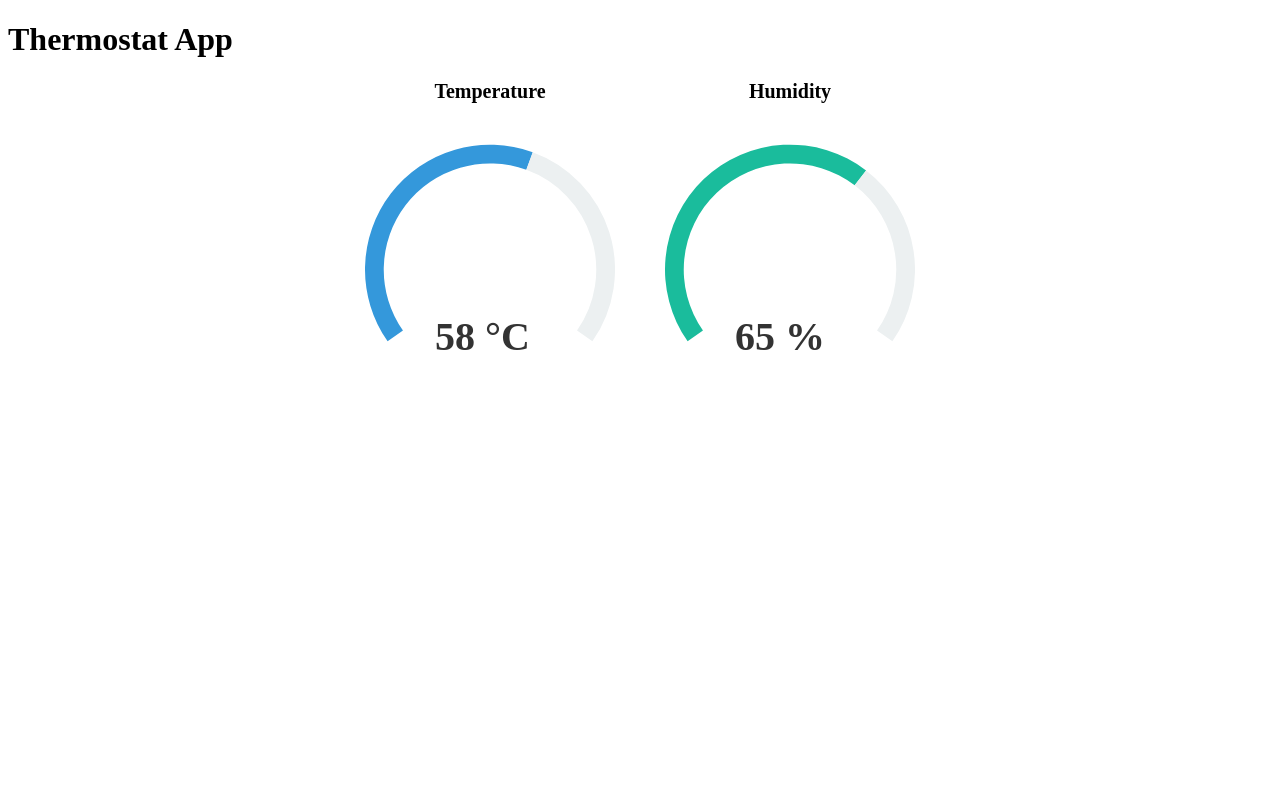
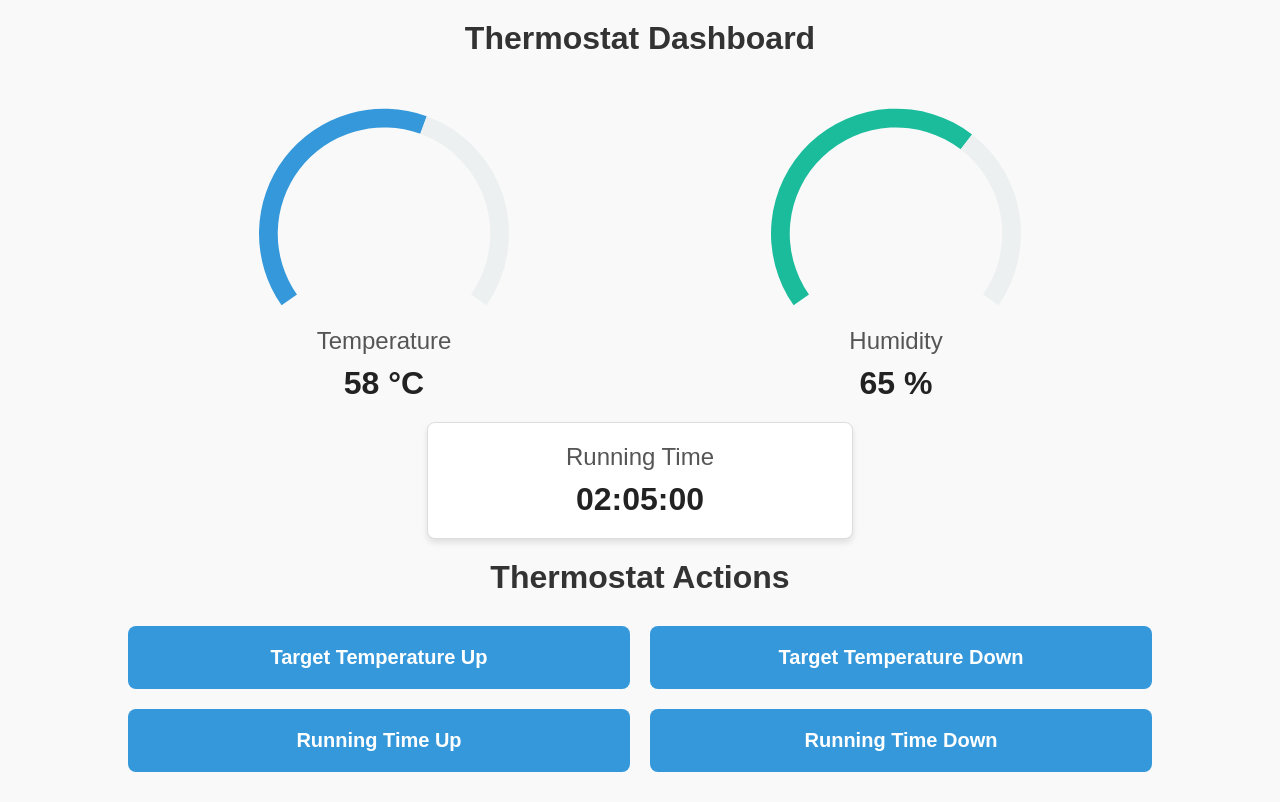
Before and after one commit to alexandrubunea/iot-thermostat-system, a Flask app: page / in a window 1280 px wide. Before the commit the page ends 350 px from the top, so only its background shows below. Run offline with Flask 3, Linux system fonts and the light colour scheme.

Commit message:
Update Added running time display Added thermostat buttons All the variables now update in real time corresponding to python script variables

```diff
--- a/Web/App.py
+++ b/Web/App.py
@@ -1,14 +1,30 @@
-from flask import Flask, render_template
+from flask import Flask, render_template, jsonify, request
 
 app = Flask(__name__)
 
-
+# Existing variables
 current_temperature = 58
 current_humidity = 65
+running_time = 125
 
 @app.route('/')
 def display_temperature():
-    return render_template('index.html', temperature=current_temperature, humidity=current_humidity)
+    return render_template('index.html')
+
+@app.route('/data')
+def get_data():
+    return jsonify({
+        "temperature": current_temperature,
+        "humidity": current_humidity,
+        "running_time": running_time
+    })
+
+@app.route('/button-press', methods=['POST'])
+def handle_button_press():
+    data = request.get_json()
+    action = data.get('action')
+    print(f"Button pressed: {action}")
+    return jsonify({"status": "success", "action_received": action})
 
 if __name__ == '__main__':
     app.run(debug=True)
--- a/Web/Templates/index.html
+++ b/Web/Templates/index.html
@@ -3,80 +3,30 @@
 <head>
     <meta charset="UTF-8">
     <meta name="viewport" content="width=device-width, initial-scale=1.0">
-    <title>Thermostat</title>
+    <title>Dynamic Thermostat App</title>
     <script src="https://cdn.jsdelivr.net/npm/chart.js"></script>
-    <style>
-        .gauge-display {
-            font-size: 40px;
-            font-weight: bold;
-            color: #333;
-            text-align: left;
-            margin-top: -50px;
-            margin-left: 70px;
+    <script>
+        // Function to format time from minutes to hh:mm:ss
+        function formatTime(minutes) {
+            const totalSeconds = minutes * 60;
+            const hrs = Math.floor(totalSeconds / 3600);
+            const mins = Math.floor((totalSeconds % 3600) / 60);
+            const secs = totalSeconds % 60;
+            return `${hrs.toString().padStart(2, '0')}:${mins.toString().padStart(2, '0')}:${secs.toString().padStart(2, '0')}`;
         }
 
+        let tempChart, humidityChart; // Variables for the Chart.js instances
 
-        .chart-container {
-            display: flex;
-            justify-content: center;
-            gap: 50px;
-            margin-bottom: 50px;
-        }
-
-
-        .chart-title {
-            font-size: 20px;
-            font-weight: bold;
-            margin-bottom: 10px;
-            text-align: center;
-        }
-
-        .container {
-            text-align: center;
-        }
-    </style>
-</head>
-<body>
-    <h1>Thermostat App</h1>
-
-
-    <div class="chart-container">
-
-        <div class="container">
-            <div class="chart-title">Temperature</div>
-            <div style="width: 250px; height: 250px;">
-                <canvas id="temperatureGauge" width="250" height="250"></canvas>
-            </div>
-
-            <div class="gauge-display">
-                {{ temperature }} °C
-            </div>
-        </div>
-
-
-        <div class="container">
-            <div class="chart-title">Humidity</div>
-            <div style="width: 250px; height: 250px;">
-                <canvas id="humidityGauge" width="250" height="250"></canvas>
-            </div>
-
-            <div class="gauge-display">
-                {{ humidity }} %
-            </div>
-        </div>
-    </div>
-
-    <script>
-        const ctxTemp = document.getElementById('temperatureGauge').getContext('2d');
-        const temperature = parseInt("{{ temperature }}", 10);
-
-        const tempChart = new Chart(ctxTemp, {
+        function initializeCharts() {
+            // Initialize Temperature Chart
+            const tempCtx = document.getElementById('temperatureChart').getContext('2d');
+            tempChart = new Chart(tempCtx, {
                 type: 'doughnut',
                 data: {
                     datasets: [{
-                    data: [temperature, 100 - temperature],
+                        data: [0, 100], // Placeholder data
                         backgroundColor: ['#3498db', '#ecf0f1'],
-                    borderWidth: 0,
+                        borderWidth: 0
                     }]
                 },
                 options: {
@@ -85,30 +35,20 @@
                     cutout: '85%',
                     rotation: -125,
                     circumference: 250,
-                plugins: {
-                    tooltip: { enabled: false },
-                },
-                legend: {
-                    display: false,
-                },
-                animation: {
-                    animateRotate: true,
-                    animateScale: true
-                }
+                    plugins: { tooltip: { enabled: false } },
+                    legend: { display: false }
                 }
             });
 
-        // Humidity Chart
-        const ctxHum = document.getElementById('humidityGauge').getContext('2d');
-        const humidity = parseInt("{{ humidity }}", 10);
-
-        const humidityChart = new Chart(ctxHum, {
+            // Initialize Humidity Chart
+            const humCtx = document.getElementById('humidityChart').getContext('2d');
+            humidityChart = new Chart(humCtx, {
                 type: 'doughnut',
                 data: {
                     datasets: [{
-                    data: [humidity, 100 - humidity],
+                        data: [0, 100], // Placeholder data
                         backgroundColor: ['#1abc9c', '#ecf0f1'],
-                    borderWidth: 0,
+                        borderWidth: 0
                     }]
                 },
                 options: {
@@ -117,18 +57,207 @@
                     cutout: '85%',
                     rotation: -125,
                     circumference: 250,
-                plugins: {
-                    tooltip: { enabled: false },
-                },
-                legend: {
-                    display: false,
-                },
-                animation: {
-                    animateRotate: true,
-                    animateScale: true
-                }
+                    plugins: { tooltip: { enabled: false } },
+                    legend: { display: false }
                 }
             });
+        }
+
+        function updateData() {
+            fetch('/data')
+                .then(response => response.json())
+                .then(data => {
+                    // Update DOM elements
+                    document.getElementById('temperatureDisplay').textContent = `${data.temperature} °C`;
+                    document.getElementById('humidityDisplay').textContent = `${data.humidity} %`;
+                    document.getElementById('runningTimeDisplay').textContent = formatTime(data.running_time);
+
+                    // Update Temperature Chart
+                    tempChart.data.datasets[0].data = [data.temperature, 100 - data.temperature];
+                    tempChart.update();
+
+                    // Update Humidity Chart
+                    humidityChart.data.datasets[0].data = [data.humidity, 100 - data.humidity];
+                    humidityChart.update();
+                })
+                .catch(error => console.error('Error fetching data:', error));
+        }
+
+        // Set up periodic updates every 5 seconds
+        setInterval(updateData, 1000);
+
+        // Initial data load and chart initialization
+        window.onload = () => {
+            initializeCharts();
+            updateData();
+        };
     </script>
+    <style>
+        body {
+            font-family: Arial, sans-serif;
+            text-align: center;
+            margin: 0;
+            padding: 0;
+            background-color: #f9f9f9;
+        }
+
+        h1 {
+            margin: 20px 0;
+            color: #333;
+        }
+
+        .data-container {
+            display: flex;
+            justify-content: space-around;
+            margin: 20px 0;
+        }
+
+        .data-box {
+            background-color: #ffffff;
+            border: 1px solid #ddd;
+            border-radius: 8px;
+            padding: 20px;
+            width: 30%;
+            box-shadow: 0 4px 6px rgba(0, 0, 0, 0.1);
+        }
+
+        .data-title {
+            font-size: 24px;
+            color: #555;
+            margin-bottom: 10px;
+        }
+
+        .data-value {
+            font-size: 32px;
+            font-weight: bold;
+            color: #222;
+        }
+
+        .chart-container {
+            display: flex;
+            justify-content: space-around;
+            margin: 20px auto;
+            width: 80%;
+        }
+
+        .chart-box {
+            width: 250px;
+            height: 250px;
+        }
+    </style>
+</head>
+<body>
+    <h1>Thermostat Dashboard</h1>
+
+    <!-- Chart Section -->
+    <div class="chart-container">
+        <div>
+            <canvas id="temperatureChart" class="chart-box"></canvas>
+            <div class="data-title">Temperature</div>
+            <div class="data-value" id="temperatureDisplay">-- °C</div>
+        </div>
+        <div>
+            <canvas id="humidityChart" class="chart-box"></canvas>
+            <div class="data-title">Humidity</div>
+            <div class="data-value" id="humidityDisplay">-- %</div>
+        </div>
+    </div>
+
+    <!-- Running Time Section -->
+    <div class="data-container">
+        <div class="data-box">
+            <div class="data-title">Running Time</div>
+            <div class="data-value" id="runningTimeDisplay">--:--:--</div>
+        </div>
+    </div>
 </body>
 </html>
+
+
+
+<!DOCTYPE html>
+<html lang="en">
+<head>
+    <meta charset="UTF-8">
+    <meta name="viewport" content="width=device-width, initial-scale=1.0">
+    <title>Thermostat App</title>
+    <script src="https://cdn.jsdelivr.net/npm/chart.js"></script>
+    <script>
+        // Function to send button press updates to Flask
+        function sendButtonUpdate(action) {
+            fetch('/button-press', {
+                method: 'POST',
+                headers: {
+                    'Content-Type': 'application/json',
+                },
+                body: JSON.stringify({ action: action }),
+            })
+            .then(response => response.json())
+            .then(data => {
+                console.log('Button action received by server:', data);
+            })
+            .catch(error => {
+                console.error('Error sending button action:', error);
+            });
+        }
+    </script>
+    <style>
+        body {
+            font-family: Arial, sans-serif;
+            margin: 0;
+            padding: 0;
+            background-color: #f9f9f9;
+            text-align: center;
+        }
+
+        h1 {
+            color: #333;
+            margin: 20px 0;
+        }
+
+        .button-container {
+            margin-top: 30px;
+            display: grid;
+            grid-template-columns: 1fr 1fr;
+            gap: 20px;
+            justify-content: center;
+            align-items: center;
+            width: 80%;
+            margin: 30px auto;
+        }
+
+        .button {
+            padding: 20px 50px;
+            font-size: 20px;
+            font-weight: bold;
+            color: white;
+            background-color: #3498db;
+            border: none;
+            border-radius: 8px;
+            cursor: pointer;
+            transition: background-color 0.3s;
+            text-align: center;
+        }
+
+        .button:hover {
+            background-color: #2980b9;
+        }
+    </style>
+</head>
+<body>
+    <h1>Thermostat Actions</h1>
+
+    <!-- Existing Elements -->
+    <div id="chart-section">
+        <!-- Your temperature and humidity graphs and displays will go here -->
+    </div>
+
+    <!-- New Button Section -->
+    <div class="button-container">
+        <button class="button" onclick="sendButtonUpdate('target_temp_up')">Target Temperature Up</button>
+        <button class="button" onclick="sendButtonUpdate('target_temp_down')">Target Temperature Down</button>
+        <button class="button" onclick="sendButtonUpdate('running_time_up')">Running Time Up</button>
+        <button class="button" onclick="sendButtonUpdate('running_time_down')">Running Time Down</button>
+    </div>
+</body>
+</html>
```
Lines whose indentation alone changed are shown as unchanged.
